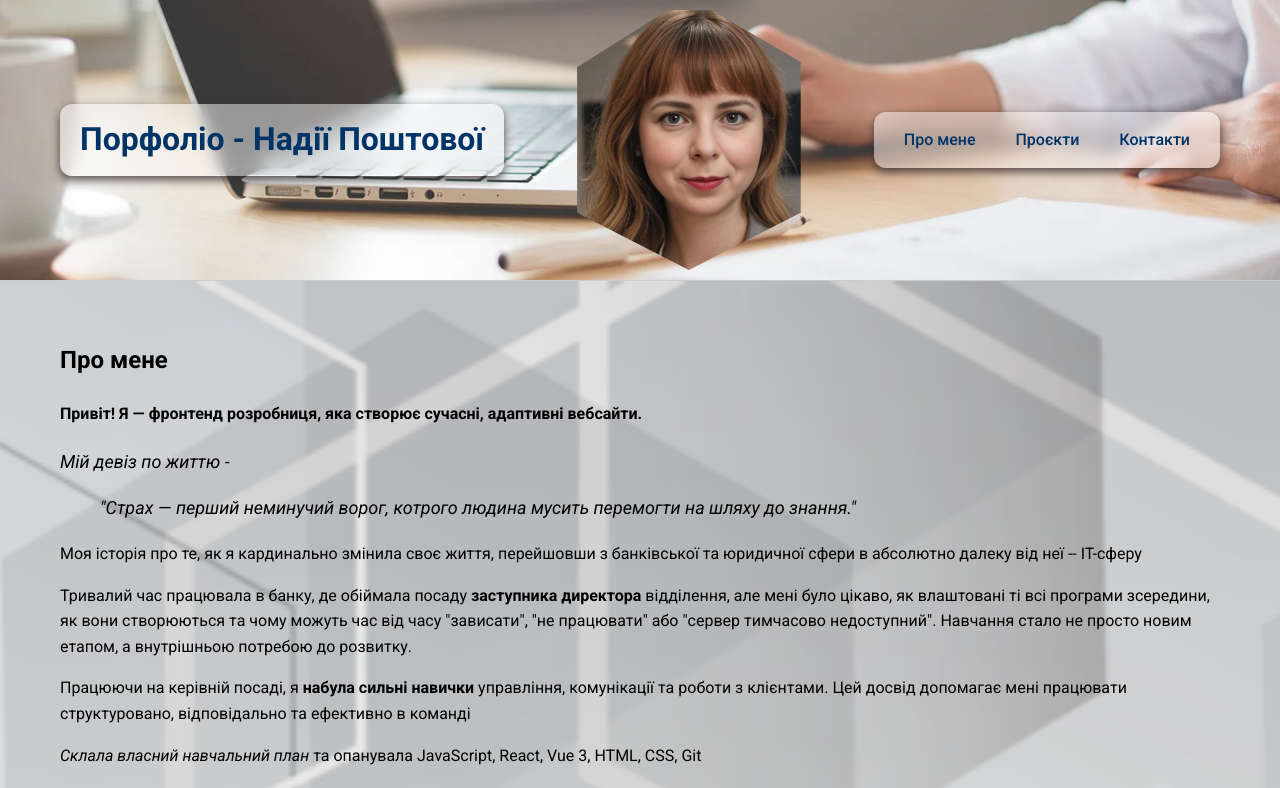
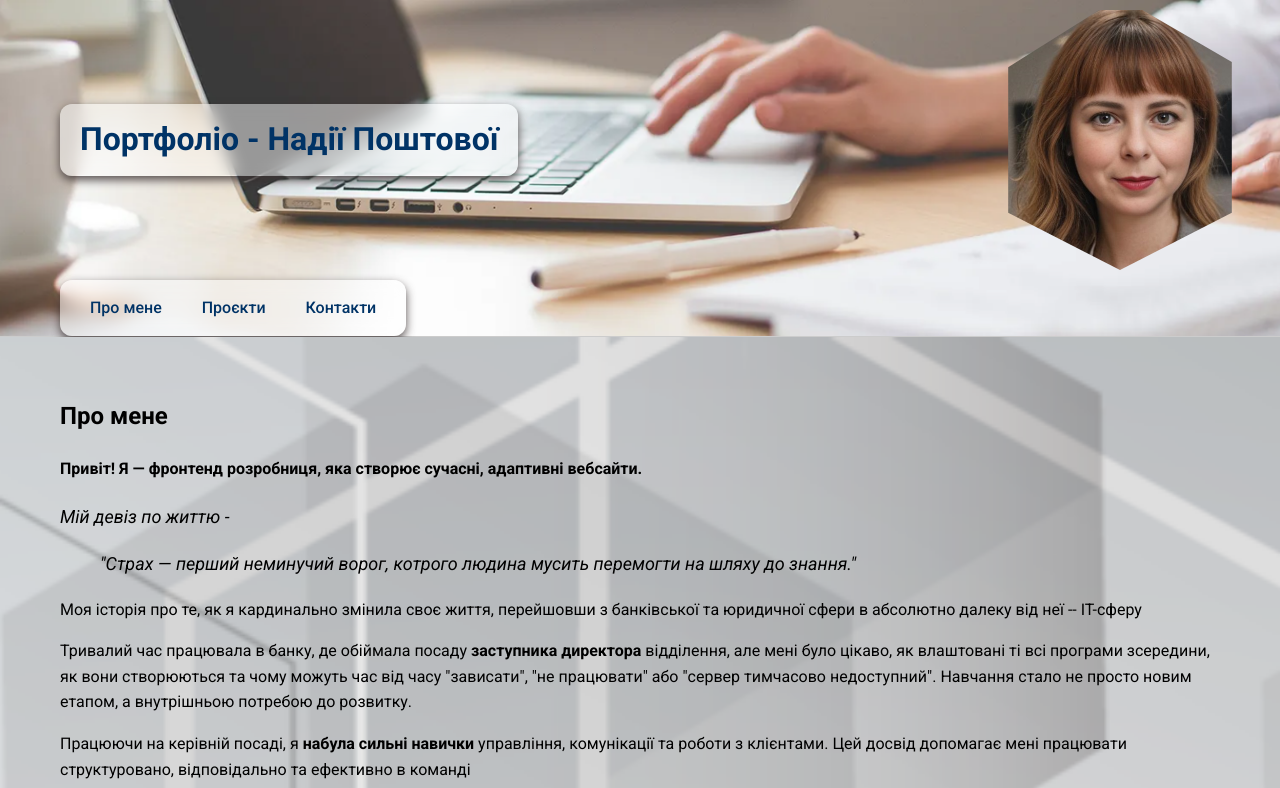
Before and after one commit to Nadiia29/my-portfolio, a React (Create React App) app: page / in a window 1280 px wide. Shown: the top 788 px of the page. Built offline with nearby package versions, Linux system fonts and the light colour scheme.

Commit message:
fix header

```diff
--- a/src/components/layout/header/Header.js
+++ b/src/components/layout/header/Header.js
@@ -7,7 +7,7 @@
 	return (
 		<header className={styles.header} style={{ backgroundImage: `url(${backgroundImage})` }}>
 			<div className={styles.wrapper}>
-				<h1>Порфоліо - Надії Поштової</h1>
+				<h1>Портфоліо - Надії Поштової</h1>
 				<div className={styles.ava_block}></div>
 
 				<nav className={styles.nav_header}>
```
